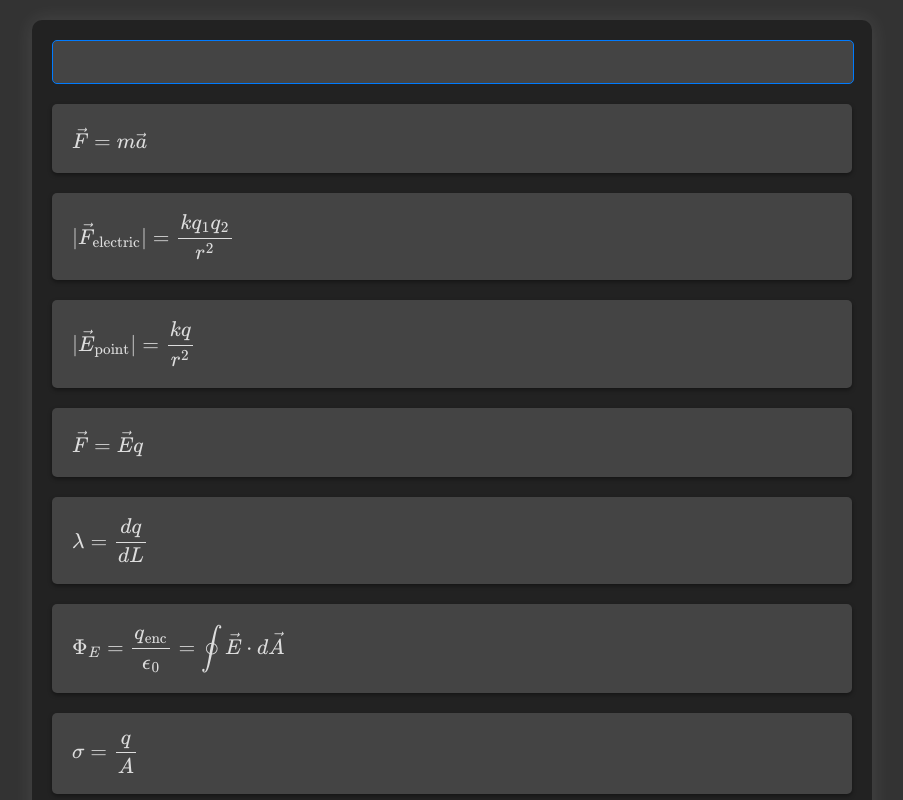
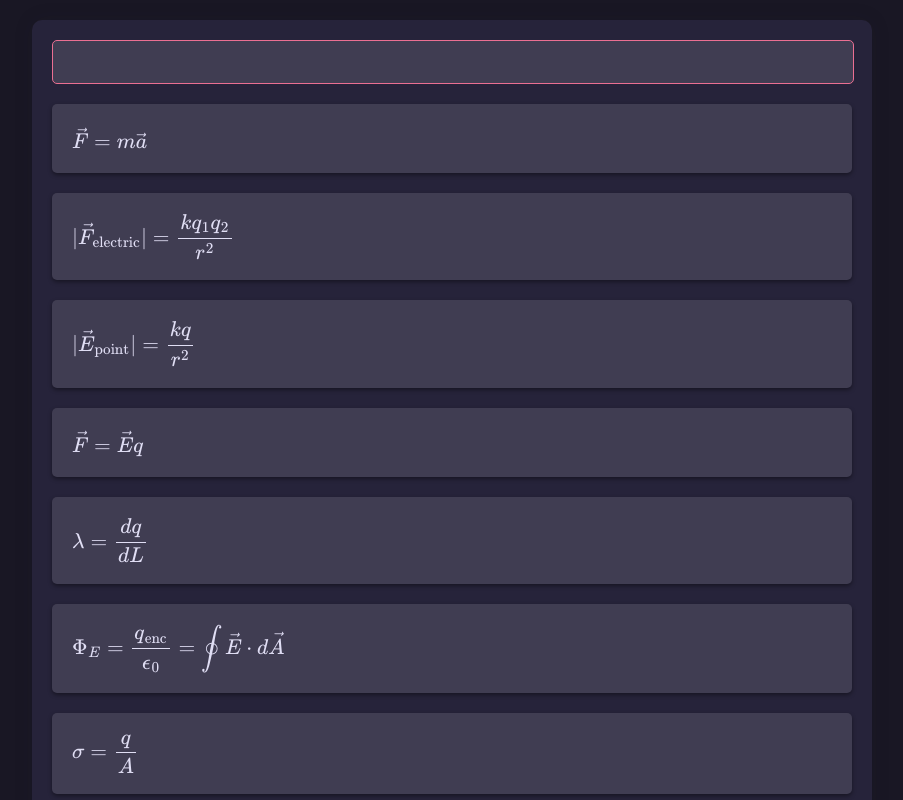
Before and after one commit to Lomzem/Phys42Search, a plain HTML site: page index.html in a window 1280 px wide. Shown: the top 800 px of the page, without its empty margins (188-1091 px from the left). Drawn offline with nearby package versions, Linux system fonts and the light colour scheme.

Commit message:
css changes

```diff
--- a/autocmp.css
+++ b/autocmp.css
@@ -2,9 +2,9 @@
     max-width: 800px;
     margin: 0 auto;
     padding: 20px;
-    background-color: #222;
+    background-color: #26233a;
     border-radius: 10px;
-    box-shadow: 0 0 20px rgba(255, 255, 255, 0.1);
+    box-shadow: 0 0 20px rgba(33, 32, 46, 0.1);
 }
 
 .autocomplete-input {
@@ -13,7 +13,7 @@
     width: calc(100% - 24px);
     margin-bottom: 20px;
     background-color: #444;
-    color: #ddd;
+    color: #e0def4;
     border: 1px solid #555;
     border-radius: 5px;
 }
@@ -30,7 +30,7 @@
 }
 
 .autocomplete-item {
-    background-color: #444;
+    background-color: #403d52;
     padding: 12px;
     margin-bottom: 10px;
     border-radius: 5px;
@@ -39,11 +39,11 @@
 }
 
 .autocomplete-item:hover {
-    background-color: #555;
+    background-color: #524f67;
 }
 
 .autocomplete-item p {
     margin: 0;
     font-size: 16px;
-    color: #ddd;
+    color: #e0def4;
 }
--- a/style.css
+++ b/style.css
@@ -2,17 +2,17 @@ body {
     font-family: Arial, sans-serif;
     margin: 0;
     padding: 20px;
-    background-color: #333;
-    color: #ddd;
+    background-color: #191724;
+    color: #e0def4;
 }
 
 .container {
     max-width: 800px;
     margin: 0 auto;
     padding: 20px;
-    background-color: #222;
+    background-color: #26233a;
     border-radius: 10px;
-    box-shadow: 0 0 20px rgba(255, 255, 255, 0.1);
+    box-shadow: 0 0 20px rgba(33, 32, 46, 0.1);
 }
 
 input[type="text"] {
@@ -20,15 +20,15 @@ input[type="text"] {
     font-size: 16px;
     width: calc(100% - 24px);
     margin-bottom: 20px;
-    background-color: #444;
-    color: #ddd;
+    background-color: #403d52;
+    color: #e0def4;
     border: 1px solid #555;
     border-radius: 5px;
 }
 
 input[type="text"]:focus {
     outline: none;
-    border-color: #007bff;
+    border-color: #eb6f92;
 }
 
 ul {
@@ -38,7 +38,7 @@ ul {
 }
 
 li.eqn {
-    background-color: #444;
+    background-color: #403d52;
     padding: 20px;
     margin-bottom: 20px;
     border-radius: 5px;
@@ -48,5 +48,5 @@ li.eqn {
 li.eqn p {
     margin: 0;
     font-size: 18px;
-    color: #ddd;
+    color: #e0def4;
 }
```
